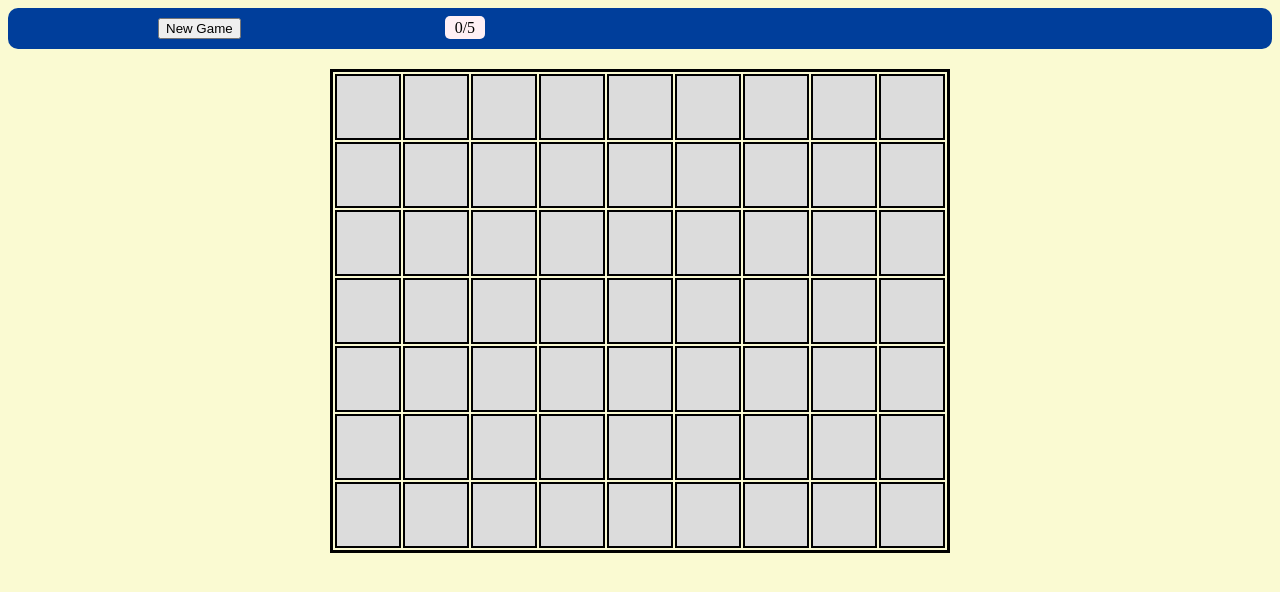
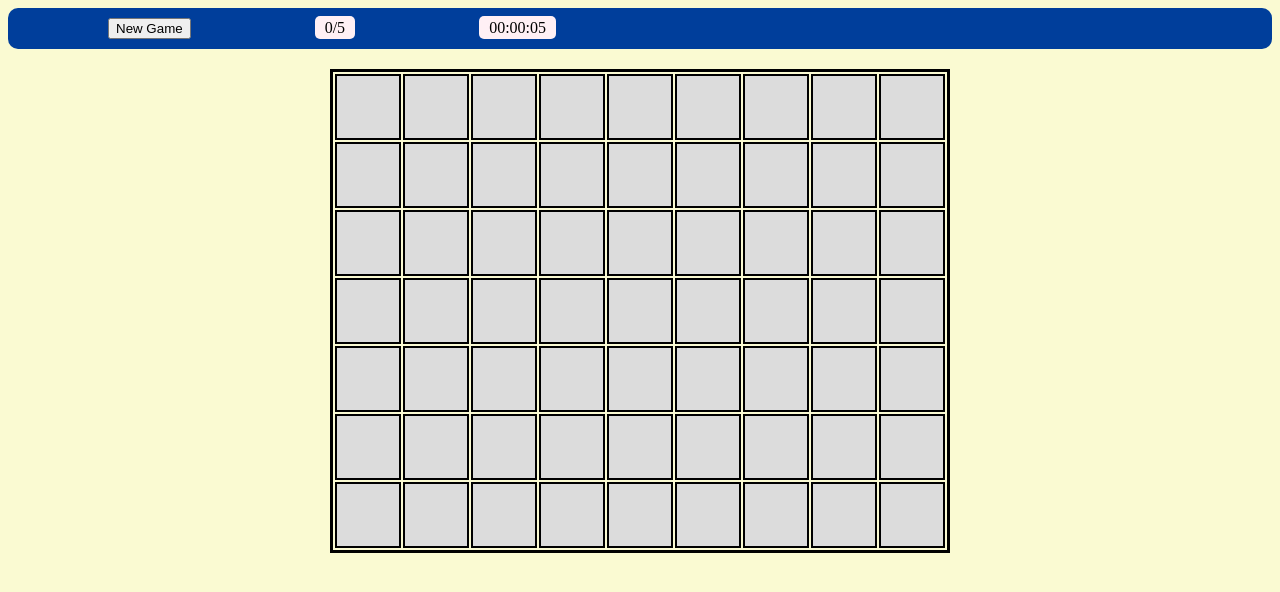
Before and after one commit to Matija8/Faks-Js-Minesweeper, a plain HTML site: page Minesweeper/index.html in a window 1280 px wide. Drawn offline with Linux system fonts and the light colour scheme.

Commit message:
Added timer (seconds from start to end of game).

```diff
--- a/Minesweeper/index.html
+++ b/Minesweeper/index.html
@@ -9,6 +9,7 @@
         <header>
             <button id='new-game'>New Game</button>
             <span id='mine-number-display'></span>
+            <span id='timer'></span>
         </header>
         <main>
             <table id="play_area">
--- a/Minesweeper/javascripts/app.js
+++ b/Minesweeper/javascripts/app.js
@@ -9,6 +9,7 @@ var numOfRows = 7,
 //Global variables. Don't change.
     numOfLeftClicked = 0,
     numOfRightClicked = 0,
+    seconds = 0,
     firstClick = true,
     cellMatrix = initializePlayArea(numOfCols, numOfRows);
 
@@ -23,6 +24,10 @@ document.getElementById('new-game').addEventListener('click', function(event){ n
 
 //Display number of mines checked off.
 refreshFlagNumberDisplay();
+//Timer.
+refreshTimer();
+setInterval(refreshTimer, 1000);
+
 
 //Function definitions.
 //------------------------------------------------------------
@@ -124,7 +129,7 @@ function checkWinCondition(numOfLeftClicked, numOfCols, numOfRows, numOfMines){
         return;
     }
     else {
-        window.alert('YOU WON! Congrats :D');
+        window.alert('YOU WON! Congrats :D\nYour time is: ' + secondsToString(seconds-1));//todo time?
         newGame();
     }
 }
@@ -210,7 +215,14 @@ function refreshFlagNumberDisplay(){
 }
 
 
+function refreshTimer(){
+    document.getElementById('timer').innerHTML = secondsToString(seconds);
+    seconds++;
+}
+
+
 function getRowById(id){ return parseInt(id.substring(0, id.indexOf(','))); }
 function getColById(id){ return parseInt(id.substring(id.indexOf(',')+1, id.length)); }
 function getElementByRowCol(row, col){ return document.getElementById(row + ',' + col); }
 function newGame(){ location.reload(); }
+function secondsToString(seconds){ return new Date(seconds * 1000).toISOString().substr(11, 8); }
--- a/Minesweeper/stylesheets/style.css
+++ b/Minesweeper/stylesheets/style.css
@@ -43,7 +43,7 @@ td:hover {
 
 
 #new-game {
-    margin: 10px 150px;
+    margin: 10px 100px;
 }
 
 #new-game:hover {
@@ -56,5 +56,14 @@ td:hover {
     height: 20px;
     border-radius: 5px;
     padding: 3px 10px;
-    margin: 10px 50px;
+    margin: 10px 20px;
 }
+
+#timer {
+    background-color: lavenderblush;
+    width: 60px;
+    height: 20px;
+    border-radius: 5px;
+    padding: 3px 10px;
+    margin: 10px 100px;
+}
```
